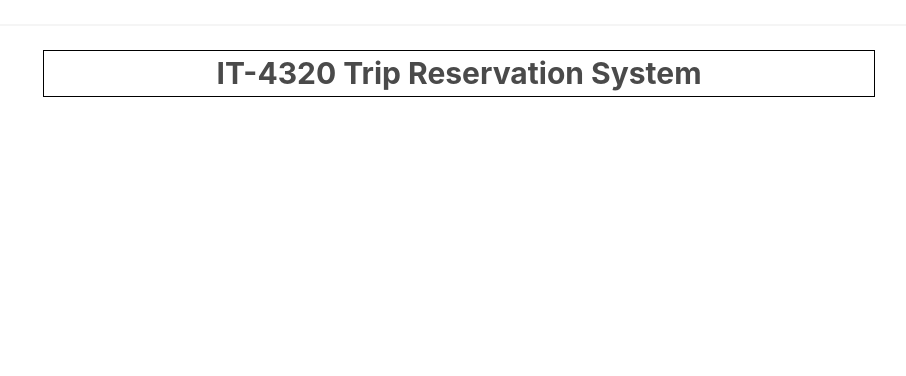
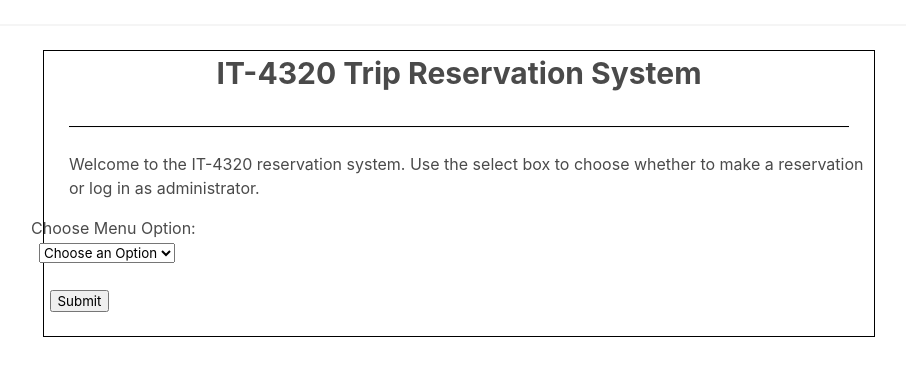
Before and after one commit to asharrison97/Scrum-Team-3-Final-Project, a Flask app: page / in a window 1280 px wide. Shown: the part 72-448 px from the top of the page, without its empty margins (181-1087 px from the left). Run offline with Flask 3, Linux system fonts and the light colour scheme.

Commit message:
Updated index.html file.

```diff
--- a/templates/index.html
+++ b/templates/index.html
@@ -5,6 +5,16 @@
     <body>
         <div style="border:1px solid black;width:65vw;margin:0 auto" align="center">
             <p class="big-text" style="font-size:30px"><b>IT-4320 Trip Reservation System</b></p>
+            <hr style="border-top:1px solid black;margin-left:25px;margin-right:25px;"></hr>
+            <p align="left" style="margin-left:25px;">Welcome to the IT-4320 reservation system. Use the select box to choose whether
+                to make a reservation or log in as administrator.</p>
+            <label for="options" style="margin-left:-54vw;">Choose Menu Option:</label><br>
+                <select name="options" id="options" style="margin-left:-55vw;">
+                    <option value="default">Choose an Option</option>
+                    <option value="administrator">Admin Login</option>
+                    <option value="reservations">Reserve a Seat</option>
+                </select><br></br>
+            <input type="submit" value="Submit" class="myButton" style="margin-left:-59.3vw;"><br></br>
         </div>
     </body>
 </html>
```
